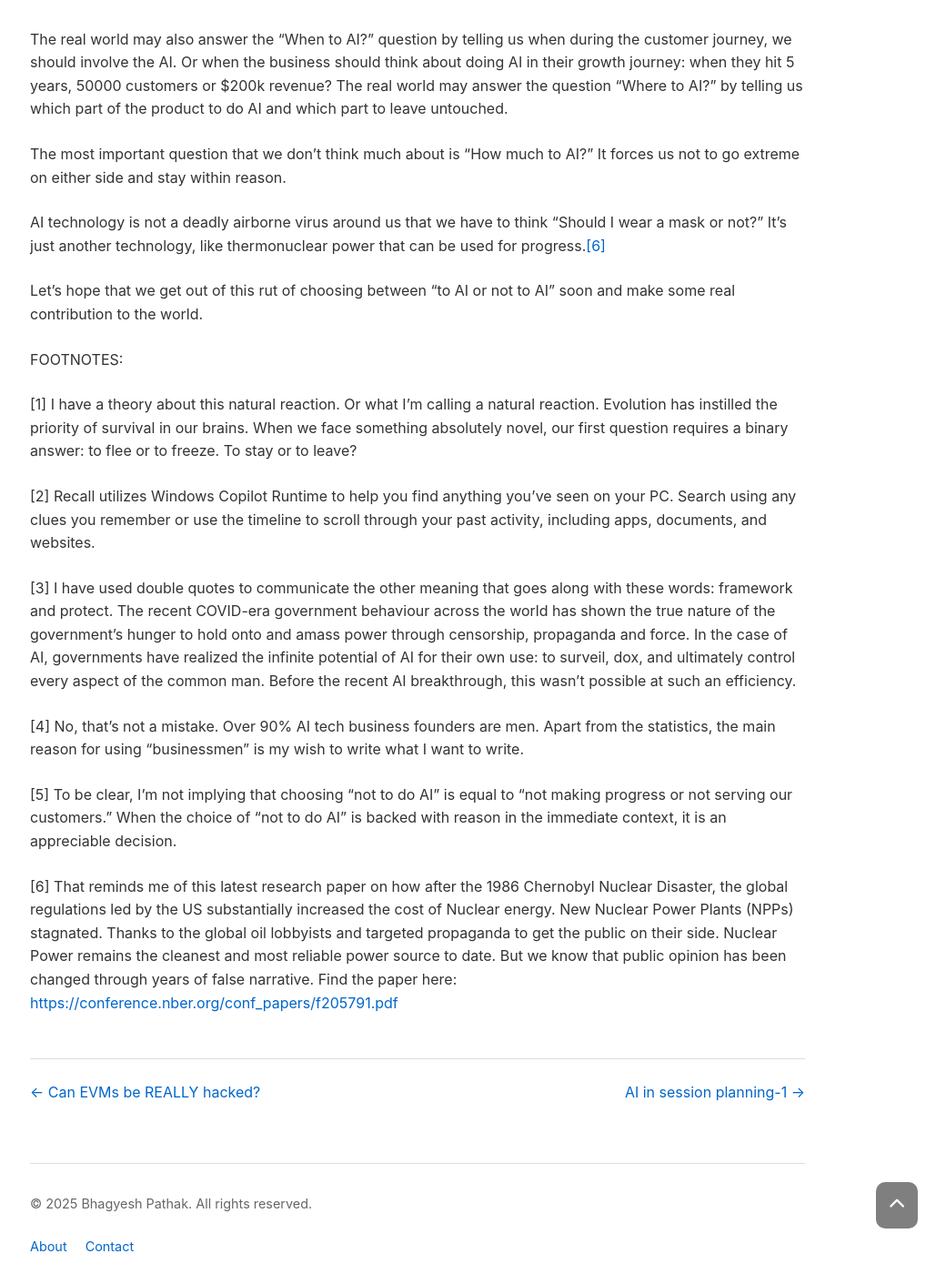
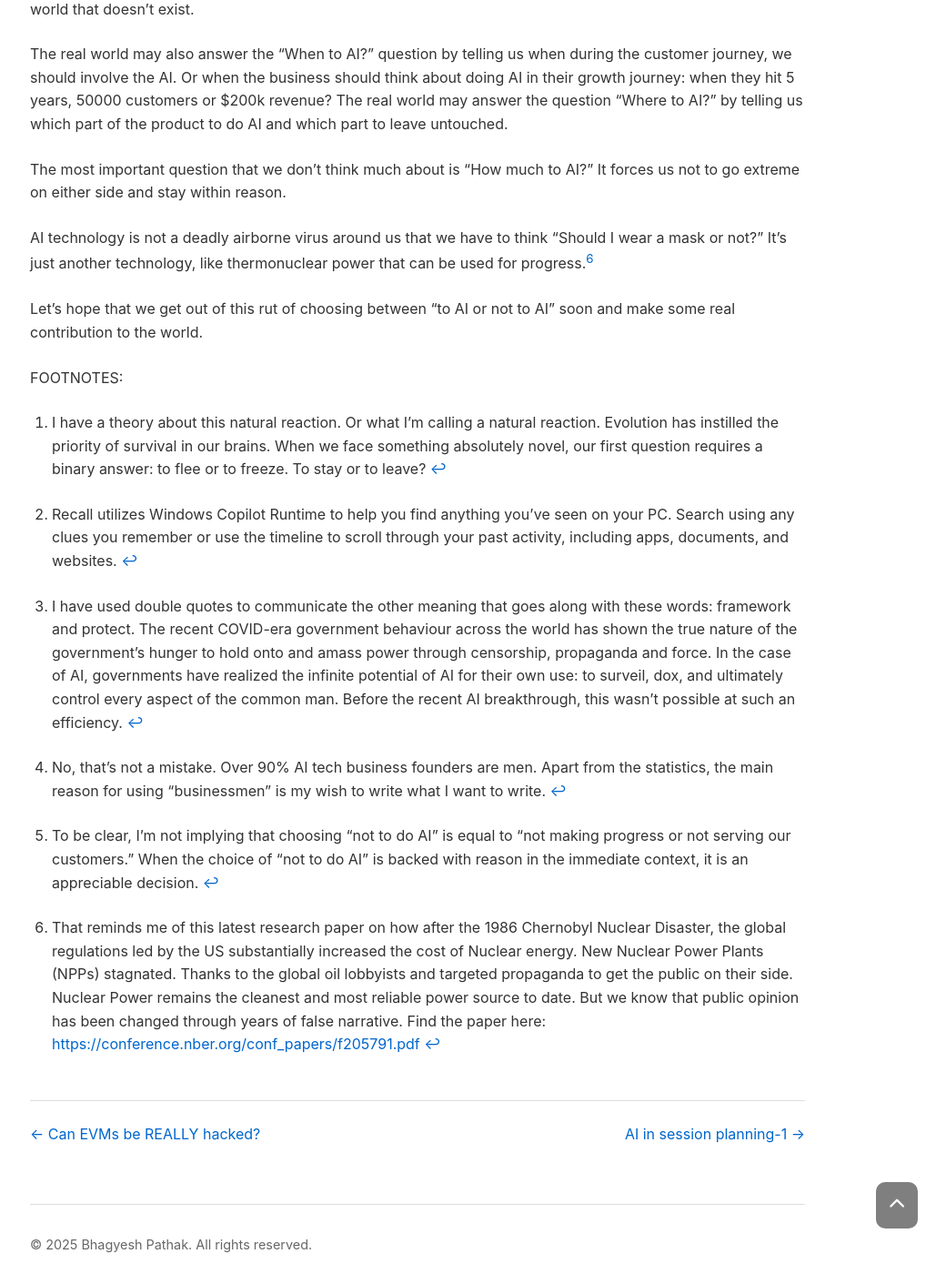
Before and after one commit to bhagyeshsp/bsp-web, a Jekyll site: the page built from _posts/2024-08-06-to-ai-or-not-to-ai.md, in a window 1280 px wide and 1400 px high, scrolled down 2138 px. Shown: the whole window at 91% size, without its empty margins (181-1221 px from the left). Built offline with Jekyll 4.4.1, drawn with Linux system fonts in a browser that asks for light colours; part of the change alters nothing that is shown.

Commit message:
fix footnotes internal links

```diff
--- a/_posts/2024-08-06-to-ai-or-not-to-ai.md
+++ b/_posts/2024-08-06-to-ai-or-not-to-ai.md
@@ -26,16 +26,16 @@ There are questions:
 
 These are reasonable questions, but we are not there yet.
 
-When we experience a technological leap, people get divided into believers and non-believers. Embracers and repealers. Pro and against. This is completely natural.[\[1](https://bhagyeshpathak.com/blog/to-ai-or-not-to-ai#fn1)[\]](#fn1) It is similar to being thrown into a war. A state of uncertainty.
+When we experience a technological leap, people get divided into believers and non-believers. Embracers and repealers. Pro and against. This is completely natural.[^1] It is similar to being thrown into a war. A state of uncertainty.
 
 Once we come to terms with such shock, we begin to think about better questions. Not for a philosophical discussion. But to understand what we should do with this new situation. Understanding how we fit in the new context.
 So naturally, when ChatGPT 3.5 made loud and visible noise in November 2022, the world was divided into two groups. A doomsday group and a rosy-glassed group. Some people from both groups got seriously radicalized.
 
 It is important that we briefly talk about what these zealots did or are still doing and will keep doing.
 
-On one side, the ROSY-GLASSED zealots began dreaming and conjuring up things that AI could do. But they didn’t ask the question, “Should it do that?” Take Microsoft’s much-thrashed AI feature Recall.[\[2\]](https://bhagyeshpathak.com/blog/to-ai-or-not-to-ai#fn2) Or take LinkedIn’s AI writing feature and “contribute expertise” harassment. They’re examples of mass experiments on the world because a mad scientist was absorbed by his invention.
+On one side, the ROSY-GLASSED zealots began dreaming and conjuring up things that AI could do. But they didn’t ask the question, “Should it do that?” Take Microsoft’s much-thrashed AI feature Recall.[^2] Or take LinkedIn’s AI writing feature and “contribute expertise” harassment. They’re examples of mass experiments on the world because a mad scientist was absorbed by his invention.
 
-On the other side, the DOOMSDAY zealots began attacking the technology and tech-bros with some of the oldest tricks in the book: regulations, taxes, strikes, and lawfare. For example, most technologically savvy educational universities have begun regulating the use of AI in their classroom, so much so as to ban it. On a government level, every major economy has begun enacting laws or “frameworks” to regulate AI to “protect” their citizens.[\[3\]](https://bhagyeshpathak.com/blog/to-ai-or-not-to-ai#fn3)
+On the other side, the DOOMSDAY zealots began attacking the technology and tech-bros with some of the oldest tricks in the book: regulations, taxes, strikes, and lawfare. For example, most technologically savvy educational universities have begun regulating the use of AI in their classroom, so much so as to ban it. On a government level, every major economy has begun enacting laws or “frameworks” to regulate AI to “protect” their citizens.[^3]
 
 So, that’s why public opinion still vacillates in the response to the question: “To AI or Not To AI?” A faction of public shouts “yessss!” and another faction cries “noooo!”
 
@@ -43,11 +43,11 @@ This is not new. Historically, public opinion has been formed by journalists—a
 
 And that leads us to the current dilemma of the tech business founders: “to AI or not to AI?”
 
-Businessmen[\[4\]](https://bhagyeshpathak.com/blog/to-ai-or-not-to-ai#fn4) live among the public and they’re not isolated. Being influenced by the two extreme sides of public opinion doesn’t help them form a useful opinion about which way to move ahead. They move ahead with doubts: whether they choose to do AI or not to do AI.
+Businessmen[^4] live among the public and they’re not isolated. Being influenced by the two extreme sides of public opinion doesn’t help them form a useful opinion about which way to move ahead. They move ahead with doubts: whether they choose to do AI or not to do AI.
 
 Generally speaking, if you think about it, doubts are of two types. In the first type of doubt, an individual doubts whether something will work out in the end or not. In the second type of doubt, the individual doubts whether they should do something or not. The second type of doubt is a dilemma–and that’s the main problem.
 
-Because when we get afflicted with this second type of doubt about any new technology, it blurs our vision and makes us feel indecisive. This type of doubt is the main obstacle to fulfilling our potential, serving our customers and contributing to the world.[\[5\]](https://bhagyeshpathak.com/blog/to-ai-or-not-to-ai#fn5)
+Because when we get afflicted with this second type of doubt about any new technology, it blurs our vision and makes us feel indecisive. This type of doubt is the main obstacle to fulfilling our potential, serving our customers and contributing to the world.[^5]
 
 The first type of doubt is net positive. In reality, the first type of doubt is often the fuel that pushes the ship of progress forward. When determined people are filled with the first type of doubt, they become more determined to overcome the doubt by doing something about it.
 
@@ -61,20 +61,20 @@ The real world may also answer the “When to AI?” question by telling us when
 
 The most important question that we don’t think much about is “How much to AI?” It forces us not to go extreme on either side and stay within reason.
 
-AI technology is not a deadly airborne virus around us that we have to think “Should I wear a mask or not?” It’s just another technology, like thermonuclear power that can be used for progress.[\[6\]](https://bhagyeshpathak.com/blog/to-ai-or-not-to-ai#fn6)
+AI technology is not a deadly airborne virus around us that we have to think “Should I wear a mask or not?” It’s just another technology, like thermonuclear power that can be used for progress.[^6]
 
 Let’s hope that we get out of this rut of choosing between “to AI or not to AI” soon and make some real contribution to the world.
 
 FOOTNOTES:
 
-\[1\] I have a theory about this natural reaction. Or what I’m calling a natural reaction. Evolution has instilled the priority of survival in our brains. When we face something absolutely novel, our first question requires a binary answer: to flee or to freeze. To stay or to leave?
+[^1]: I have a theory about this natural reaction. Or what I’m calling a natural reaction. Evolution has instilled the priority of survival in our brains. When we face something absolutely novel, our first question requires a binary answer: to flee or to freeze. To stay or to leave?
 
-\[2\]  Recall utilizes Windows Copilot Runtime to help you find anything you’ve seen on your PC. Search using any clues you remember or use the timeline to scroll through your past activity, including apps, documents, and websites.
+[^2]: Recall utilizes Windows Copilot Runtime to help you find anything you’ve seen on your PC. Search using any clues you remember or use the timeline to scroll through your past activity, including apps, documents, and websites.
 
-\[3\] I have used double quotes to communicate the other meaning that goes along with these words: framework and protect. The recent COVID-era government behaviour across the world has shown the true nature of the government’s hunger to hold onto and amass power through censorship, propaganda and force. In the case of AI, governments have realized the infinite potential of AI for their own use: to surveil, dox, and ultimately control every aspect of the common man. Before the recent AI breakthrough, this wasn’t possible at such an efficiency.
+[^3]: I have used double quotes to communicate the other meaning that goes along with these words: framework and protect. The recent COVID-era government behaviour across the world has shown the true nature of the government’s hunger to hold onto and amass power through censorship, propaganda and force. In the case of AI, governments have realized the infinite potential of AI for their own use: to surveil, dox, and ultimately control every aspect of the common man. Before the recent AI breakthrough, this wasn’t possible at such an efficiency.
 
-\[4\] No, that’s not a mistake. Over 90% AI tech business founders are men. Apart from the statistics, the main reason for using “businessmen” is my wish to write what I want to write.
+[^4]: No, that’s not a mistake. Over 90% AI tech business founders are men. Apart from the statistics, the main reason for using “businessmen” is my wish to write what I want to write.
 
-\[5\] To be clear, I’m not implying that choosing “not to do AI” is equal to “not making progress or not serving our customers.” When the choice of “not to do AI” is backed with reason in the immediate context, it is an appreciable decision.
+[^5]: To be clear, I’m not implying that choosing “not to do AI” is equal to “not making progress or not serving our customers.” When the choice of “not to do AI” is backed with reason in the immediate context, it is an appreciable decision.
 
-\[6\] That reminds me of this latest research paper on how after the 1986 Chernobyl Nuclear Disaster, the global regulations led by the US substantially increased the cost of Nuclear energy. New Nuclear Power Plants (NPPs) stagnated. Thanks to the global oil lobbyists and targeted propaganda to get the public on their side. Nuclear Power remains the cleanest and most reliable power source to date. But we know that public opinion has been changed through years of false narrative. Find the paper here: [https://conference.nber.org/conf\_papers/f205791.pdf](https://conference.nber.org/conf_papers/f205791.pdf)
+[^6]: That reminds me of this latest research paper on how after the 1986 Chernobyl Nuclear Disaster, the global regulations led by the US substantially increased the cost of Nuclear energy. New Nuclear Power Plants (NPPs) stagnated. Thanks to the global oil lobbyists and targeted propaganda to get the public on their side. Nuclear Power remains the cleanest and most reliable power source to date. But we know that public opinion has been changed through years of false narrative. Find the paper here: [https://conference.nber.org/conf\_papers/f205791.pdf](https://conference.nber.org/conf_papers/f205791.pdf)
```
